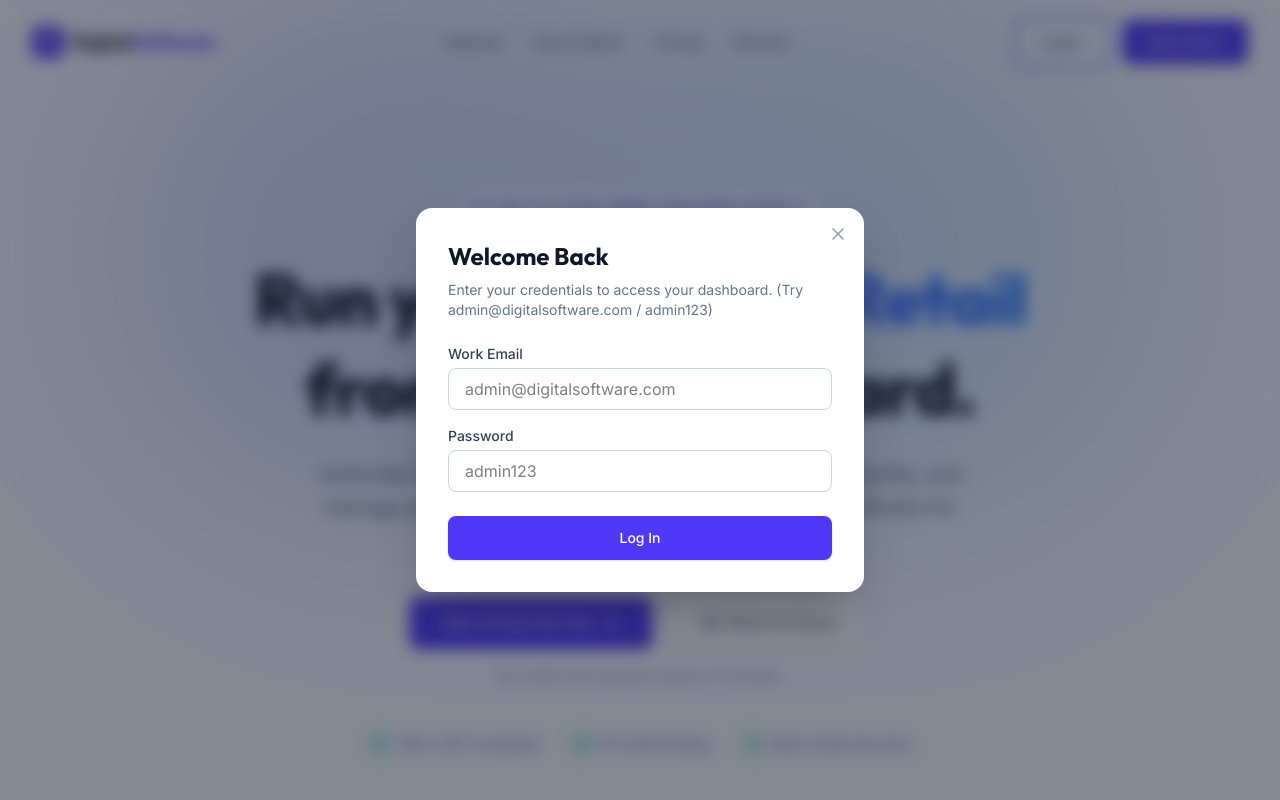
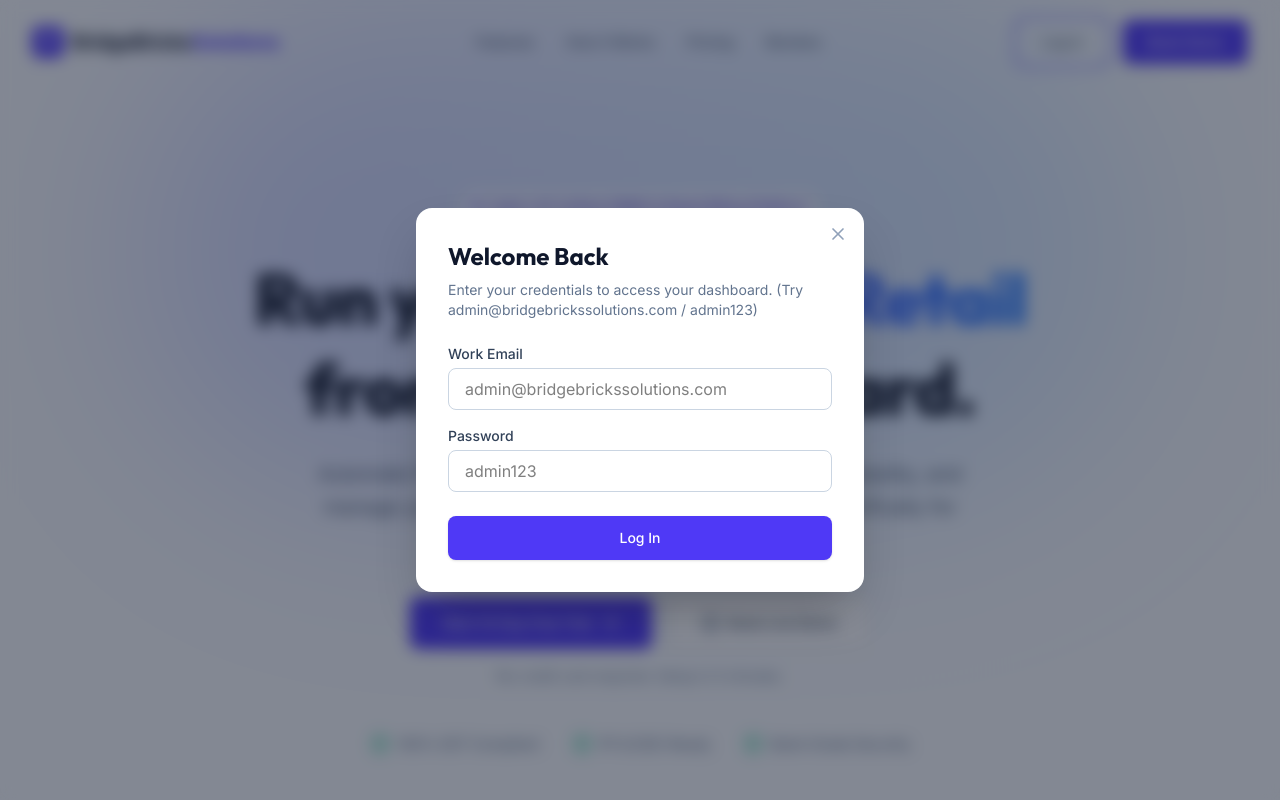
Before and after one commit to Pandey-Labs/HRMS-and-Billing-Project, a React (Vite) app: page / in a window 1280 px wide. Both pictures are taken after a click on the button "Log in". Shown: the top 800 px of the page. Built offline with nearby package versions, Linux system fonts and the light colour scheme.

Commit message:
refactor: Update branding to BridgeBricksSolutions
Changes the application name and associated email addresses from "DigitalSoftware" to "BridgeBricksSolutions" across the landing page and application code to reflect the new branding.

```diff
--- a/index.html
+++ b/index.html
@@ -3,7 +3,7 @@
   <head>
     <meta charset="UTF-8" />
     <meta name="viewport" content="width=device-width, initial-scale=1.0" />
-    <title>DigitalSoftware</title>
+    <title>BridgeBricksSolutions</title>
   </head>
   <body>
     <div id="root"></div>
--- a/metadata.json
+++ b/metadata.json
@@ -1,5 +1,5 @@
 {
-  "name": "DigitalSoftware - HRMS & GST Billing SaaS",
+  "name": "BridgeBricksSolutions - HRMS & GST Billing SaaS",
   "description": "A high-converting SaaS landing page for a combined Payroll HRMS and Retail GST Billing software tailored for Indian SMBs.",
   "requestFramePermissions": []
 }
--- a/server.ts
+++ b/server.ts
@@ -30,7 +30,7 @@ app.post("/api/contact", async (req, res) => {
     const resend = getResend();
     if (resend) {
       const { data, error } = await resend.emails.send({
-        from: "DigitalSoftware <onboarding@resend.dev>", // Resend testing domain
+        from: "BridgeBricksSolutions <onboarding@resend.dev>", // Resend testing domain
         to: ["adarshsupport@dev2dev.in"],
         subject: `New Contact Message from ${firstName} ${lastName}`,
         html: `
--- a/src/App.tsx
+++ b/src/App.tsx
@@ -68,14 +68,14 @@ const Modal = ({ isOpen, onClose, title, type, onLogin, onDemoBooked }: any) =>
     setError('');
 
     if (type === 'login') {
-      if (email === 'admin@digitalsoftware.com' && password === 'admin123') {
+      if (email === 'admin@bridgebrickssolutions.com' && password === 'admin123') {
         setIsSubmitted(true);
         onLogin({ name: 'Admin User', email });
         setTimeout(() => {
           onClose();
         }, 2000);
       } else {
-        setError('Invalid email or password. Try admin@digitalsoftware.com / admin123');
+        setError('Invalid email or password. Try admin@bridgebrickssolutions.com / admin123');
       }
     } else if (type === 'demo') {
       setIsSubmitted(true);
@@ -133,7 +133,7 @@ const Modal = ({ isOpen, onClose, title, type, onLogin, onDemoBooked }: any) =>
                     ? "Start your 14-day free trial. No credit card required."
                     : type === 'demo'
                     ? "Schedule a personalized walkthrough with our experts."
-                    : "Enter your credentials to access your dashboard. (Try admin@digitalsoftware.com / admin123)"}
+                    : "Enter your credentials to access your dashboard. (Try admin@bridgebrickssolutions.com / admin123)"}
                 </p>
 
                 <form className="space-y-4" onSubmit={handleSubmit}>
@@ -158,7 +158,7 @@ const Modal = ({ isOpen, onClose, title, type, onLogin, onDemoBooked }: any) =>
                       value={email}
                       onChange={(e) => setEmail(e.target.value)}
                       className="w-full px-4 py-2 border border-slate-300 rounded-lg focus:ring-2 focus:ring-indigo-500 focus:border-indigo-500 outline-none transition-all"
-                      placeholder={type === 'login' ? "admin@digitalsoftware.com" : "rahul@company.com"}
+                      placeholder={type === 'login' ? "admin@bridgebrickssolutions.com" : "rahul@company.com"}
                     />
                   </div>
 
@@ -240,7 +240,7 @@ const Navbar = ({ onOpenModal, loggedInUser, onLogout }: any) => {
             <div className="w-8 h-8 bg-indigo-600 rounded-lg flex items-center justify-center">
               <IndianRupee className="w-5 h-5 text-white" />
             </div>
-            <span className="text-xl font-bold text-slate-900 tracking-tight">Digital<span className="text-indigo-600">Software</span></span>
+            <span className="text-xl font-bold text-slate-900 tracking-tight">BridgeBricks<span className="text-indigo-600">Solutions</span></span>
           </div>
 
           <div className="hidden md:flex items-center space-x-8">
@@ -425,7 +425,7 @@ const ProblemSolution = () => {
           <div className="bg-indigo-50 rounded-2xl p-8 border border-indigo-100 relative overflow-hidden transition-all duration-300 hover:shadow-xl hover:-translate-y-1 group">
             <div className="absolute -right-10 -top-10 w-40 h-40 bg-indigo-100 rounded-full blur-3xl opacity-50 transition-transform duration-500 group-hover:scale-150"></div>
             <h3 className="text-xl font-bold text-indigo-900 mb-6 flex items-center gap-2 relative z-10">
-              <CheckCircle2 className="w-6 h-6 text-indigo-600" /> The DigitalSoftware Way
+              <CheckCircle2 className="w-6 h-6 text-indigo-600" /> The BridgeBricksSolutions Way
             </h3>
             <ul className="space-y-4 relative z-10">
               {[
@@ -551,7 +551,7 @@ const Workflow = () => {
 
       <div className="max-w-7xl mx-auto px-4 sm:px-6 lg:px-8 relative z-10">
         <div className="text-center max-w-3xl mx-auto mb-16">
-          <h2 className="text-3xl md:text-4xl font-bold mb-4">How DigitalSoftware Works</h2>
+          <h2 className="text-3xl md:text-4xl font-bold mb-4">How BridgeBricksSolutions Works</h2>
           <p className="text-lg text-slate-400">A streamlined workflow designed to save you 40+ hours every month.</p>
         </div>
 
@@ -653,7 +653,7 @@ const Pricing = ({ onOpenModal }: any) => {
 const Testimonials = () => {
   const reviews = [
     {
-      quote: "Before DigitalSoftware, month-end payroll took us 3 days and we still made PF calculation errors. Now it takes 15 minutes. The GST billing is just a bonus for our retail outlet.",
+      quote: "Before BridgeBricksSolutions, month-end payroll took us 3 days and we still made PF calculation errors. Now it takes 15 minutes. The GST billing is just a bonus for our retail outlet.",
       author: "Rajesh Kumar",
       role: "Director, Sharma Electronics",
       rating: 5
@@ -665,7 +665,7 @@ const Testimonials = () => {
       rating: 5
     },
     {
-      quote: "We switched from using separate software for accounting and HR. DigitalSoftware unified everything. Their support team actually understands Indian compliance laws.",
+      quote: "We switched from using separate software for accounting and HR. BridgeBricksSolutions unified everything. Their support team actually understands Indian compliance laws.",
       author: "Amit Patel",
       role: "HR Head, Apex Manufacturing",
       rating: 5
@@ -831,8 +831,8 @@ const DemoPresentation = ({ isUnlocked }: { isUnlocked: boolean }) => {
             <CheckCircle2 className="w-5 h-5" />
             Demo Successfully Unlocked
           </motion.div>
-          <h2 className="text-3xl md:text-4xl font-bold mb-4">DigitalSoftware Interactive Demo</h2>
-          <p className="text-lg text-slate-400">Watch the presentation below to see how DigitalSoftware can transform your business.</p>
+          <h2 className="text-3xl md:text-4xl font-bold mb-4">BridgeBricksSolutions Interactive Demo</h2>
+          <p className="text-lg text-slate-400">Watch the presentation below to see how BridgeBricksSolutions can transform your business.</p>
         </div>
 
         <motion.div
@@ -946,7 +946,7 @@ const Footer = () => {
               <div className="w-8 h-8 bg-indigo-600 rounded-lg flex items-center justify-center">
                 <IndianRupee className="w-5 h-5 text-white" />
               </div>
-              <span className="text-xl font-bold text-white tracking-tight">Digital<span className="text-indigo-500">Software</span></span>
+              <span className="text-xl font-bold text-white tracking-tight">BridgeBricks<span className="text-indigo-500">Solutions</span></span>
             </div>
             <p className="text-sm text-slate-400 mb-6">
               The unified platform for Indian SMBs to manage payroll, compliance, and retail billing effortlessly.
@@ -985,7 +985,7 @@ const Footer = () => {
         </div>
 
         <div className="pt-8 border-t border-slate-800 text-sm text-slate-500 flex flex-col md:flex-row justify-between items-center">
-          <p>© 2026 DigitalSoftware Technologies Pvt. Ltd. All rights reserved.</p>
+          <p>© 2026 BridgeBricksSolutions Technologies Pvt. Ltd. All rights reserved.</p>
           <div className="flex space-x-4 mt-4 md:mt-0">
             {/* Social Icons Placeholder */}
             <div className="w-8 h-8 rounded-full bg-slate-800 hover:bg-slate-700 cursor-pointer"></div>
@@ -1003,7 +1003,7 @@ const AboutUs = () => {
     <section id="about" className="py-24 bg-white">
       <div className="max-w-7xl mx-auto px-4 sm:px-6 lg:px-8">
         <div className="text-center max-w-3xl mx-auto mb-16">
-          <h2 className="text-3xl md:text-4xl font-bold text-slate-900 mb-4">About DigitalSoftware</h2>
+          <h2 className="text-3xl md:text-4xl font-bold text-slate-900 mb-4">About BridgeBricksSolutions</h2>
           <p className="text-lg text-slate-600">We are on a mission to simplify business operations for Indian SMBs through powerful, intuitive, and compliant software.</p>
         </div>
         <div className="grid md:grid-cols-2 gap-12 items-center">
@@ -1012,7 +1012,7 @@ const AboutUs = () => {
           </div>
           <div className="space-y-6">
             <h3 className="text-2xl font-bold text-slate-900">Empowering Businesses Since 2020</h3>
-            <p className="text-slate-600">DigitalSoftware was founded with a simple idea: managing payroll, HR, and retail billing shouldn't require multiple disjointed systems. We built an all-in-one platform that brings everything together.</p>
+            <p className="text-slate-600">BridgeBricksSolutions was founded with a simple idea: managing payroll, HR, and retail billing shouldn't require multiple disjointed systems. We built an all-in-one platform that brings everything together.</p>
             <p className="text-slate-600">Today, thousands of businesses across India trust us to handle their most critical operations, ensuring 100% compliance with GST, PF, and ESIC regulations.</p>
             <div className="grid grid-cols-2 gap-6 pt-4">
               <div>
@@ -1100,7 +1100,7 @@ const ContactUs = ({ loggedInUser }: { loggedInUser: any }) => {
       <div className="max-w-7xl mx-auto px-4 sm:px-6 lg:px-8">
         <div className="text-center max-w-3xl mx-auto mb-16">
           <h2 className="text-3xl md:text-4xl font-bold text-slate-900 mb-4">Get in Touch</h2>
-          <p className="text-lg text-slate-600">Have questions? Our team is here to help you get started with DigitalSoftware.</p>
+          <p className="text-lg text-slate-600">Have questions? Our team is here to help you get started with BridgeBricksSolutions.</p>
         </div>
         <div className="grid lg:grid-cols-3 gap-8">
           <div className="lg:col-span-1 space-y-8">
```
